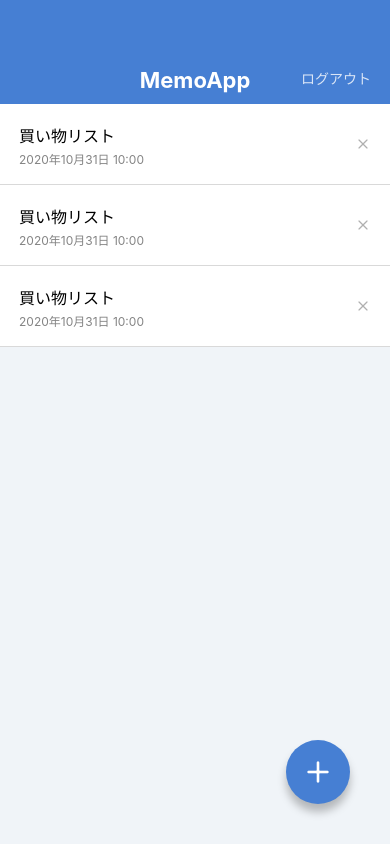
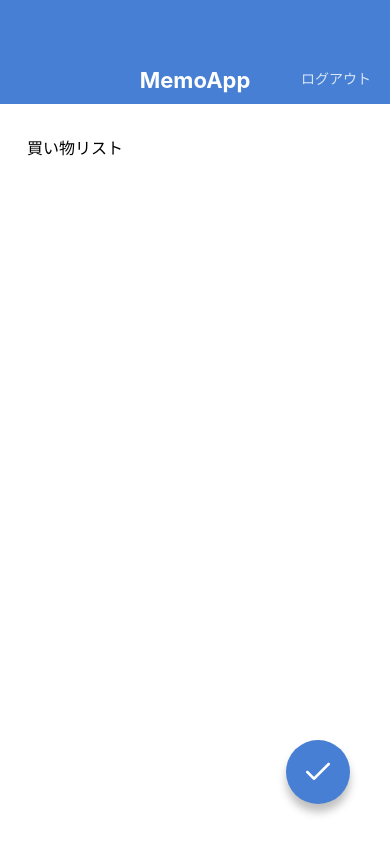
Before and after one commit to syotaro2626/MemoApp, a React Native app: screen / in a window 390 px wide. Built offline with nearby package versions, Linux system fonts and the light colour scheme.

Commit message:
create MemoEditScreen

```diff
--- a/App.jsx
+++ b/App.jsx
@@ -1,9 +1,10 @@
 import React from 'react';
 // import MemoDetailScreen from './src/screens/MemoDetailScreen';
-import MemoListScreen from './src/screens/MemoListScreen';
+// import MemoListScreen from './src/screens/MemoListScreen';
+import MemoEditScreen from './src/screens/MemoEditScreen';
 
 export default function App() {
   return (
-    <MemoListScreen />
+    <MemoEditScreen />
   );
 }
--- /dev/null
+++ b/src/screens/MemoEditScreen.jsx
@@ -0,0 +1,34 @@
+import React from 'react';
+import { View, TextInput, StyleSheet } from 'react-native';
+
+import AppBar from '../components/AppBar';
+import CircleButton from '../components/CircleButton';
+
+export default function MemoEditScreen() {
+  return (
+    <View style={styles.container}>
+      <AppBar />
+      <View style={styles.inputContainer}>
+        <TextInput value="買い物リスト" multiline style={styles.input} />
+      </View>
+      <CircleButton name="check" />
+    </View>
+  );
+}
+
+const styles = StyleSheet.create({
+  container: {
+    flex: 1,
+  },
+  inputContainer: {
+    paddingHorizontal: 27,
+    paddingVertical: 32,
+    flex: 1,
+  },
+  input: {
+    flex: 1,
+    textAlignVertical: 'top',
+    fontSize: 16,
+    lineHeight: 24,
+  },
+});
```
